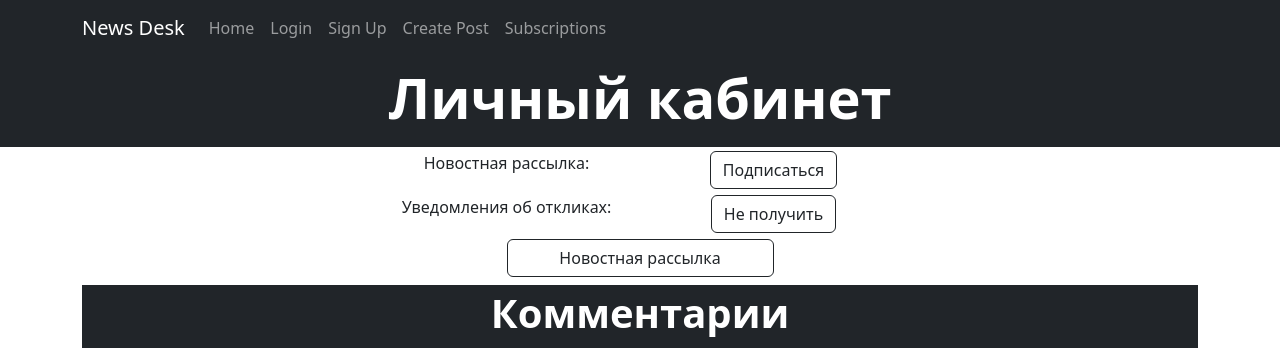
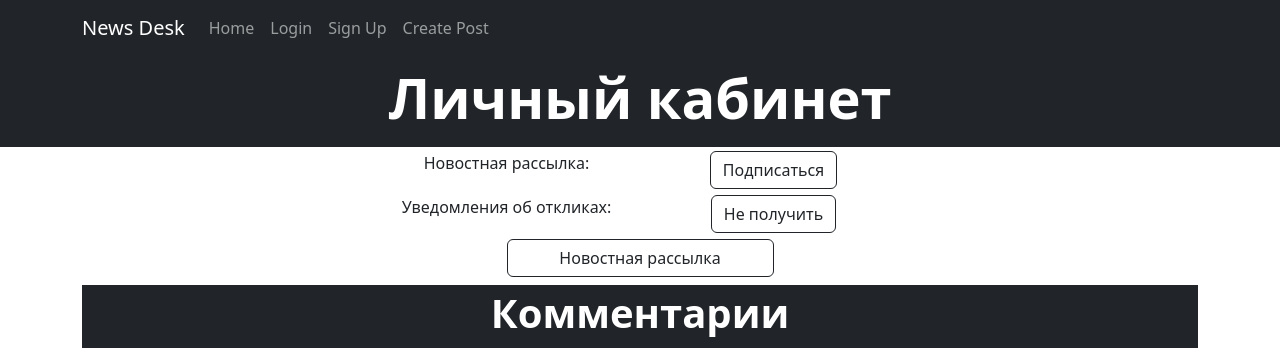
Before and after one commit to Lunathor/NewsDesk, a Django app: page /personal/ in a window 1280 px wide. Shown: the top 348 px of the page. Run offline with Django 5.2, Linux system fonts and the light colour scheme; a user stored in the database is signed in; data comes from the database, SQL or seed files in the repository; data that the repository does not hold is empty; some libraries are stand-ins or nearby versions.

Commit message:
Поправил шапку в шаблоне default.html

```diff
--- a/NewsDesk/templates/flatpages/default.html
+++ b/NewsDesk/templates/flatpages/default.html
@@ -42,12 +42,7 @@
                        </li>
                        <li class="nav-item">
                            {% if perms.NewsDesk.add_post %}
-                           <a class="nav-link" href="">Create Post</a>
-                           {% endif %}
-                       </li>
-                       <li class="nav-item">
-                           {% if user.is_authenticated %}
-                           <a class="nav-link" href="">Subscriptions</a>
+                           <a class="nav-link" href="{% url 'post_create' %}">Create Post</a>
                            {% endif %}
                        </li>
                    </ul>
```
